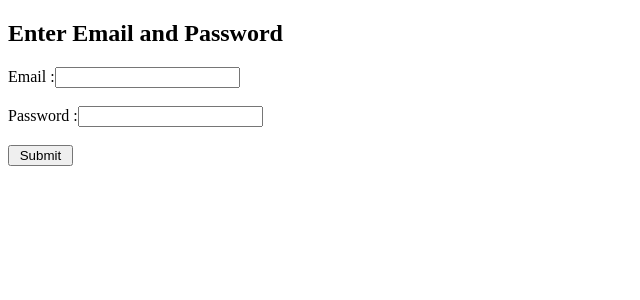
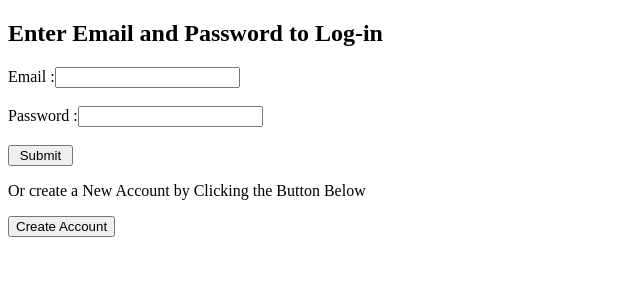
Before and after one commit to ZingaHam/Software-Engineering, a PHP site: page / in a window 1280 px wide. Shown: the part 229-529 px from the top of the page, without its empty margins (0-640 px from the left). Run offline with PHP 8.4, Linux system fonts and the light colour scheme.

Commit message:
Update index.php
- added a link to create an account

```diff
--- a/index.php
+++ b/index.php
@@ -49,7 +49,7 @@ if($_SERVER["REQUEST_METHOD"] == "POST"){
         <button class="btn btn-sm">Search</button>
     </div>
 </nav>
-<h2>Enter Email and Password</h2>
+<h2>Enter Email and Password to Log-in</h2>
 <div class = "container form-signin">
 <!--Form has no action because php is present in the file-->
     <form action = "" method = "post">
@@ -57,6 +57,8 @@ if($_SERVER["REQUEST_METHOD"] == "POST"){
         <label>Password  :</label><input type = "password" name = "password" class = "box" /><br/><br />
         <input type = "submit" value = " Submit "/><br />
     </form>
+    <p>Or create a New Account by Clicking the Button Below</p>
+    <input type="button" onclick= "window.location.href(/new_account.php)" value="Create Account"/>
 </div> <!-- /container -->
 
 </body>
```
